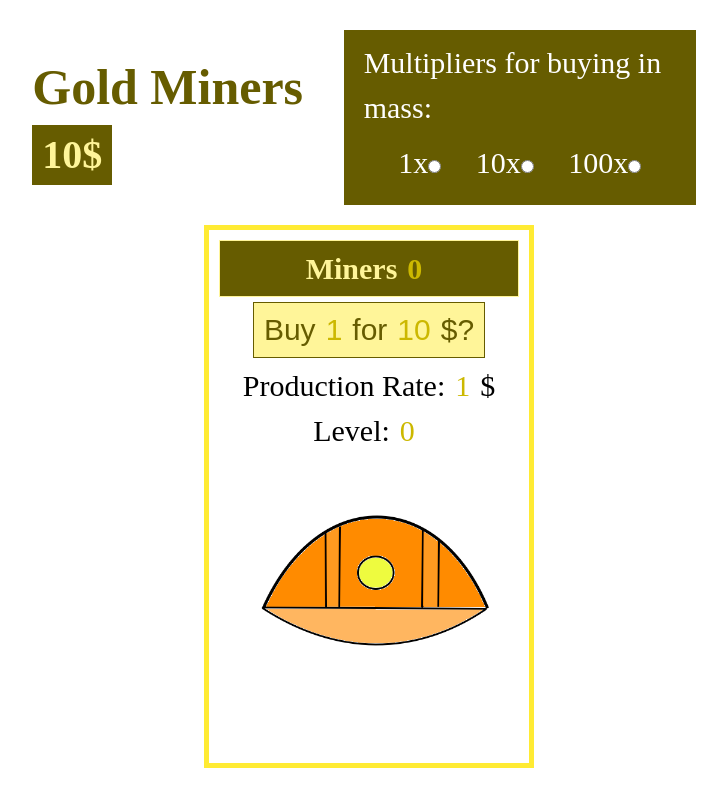
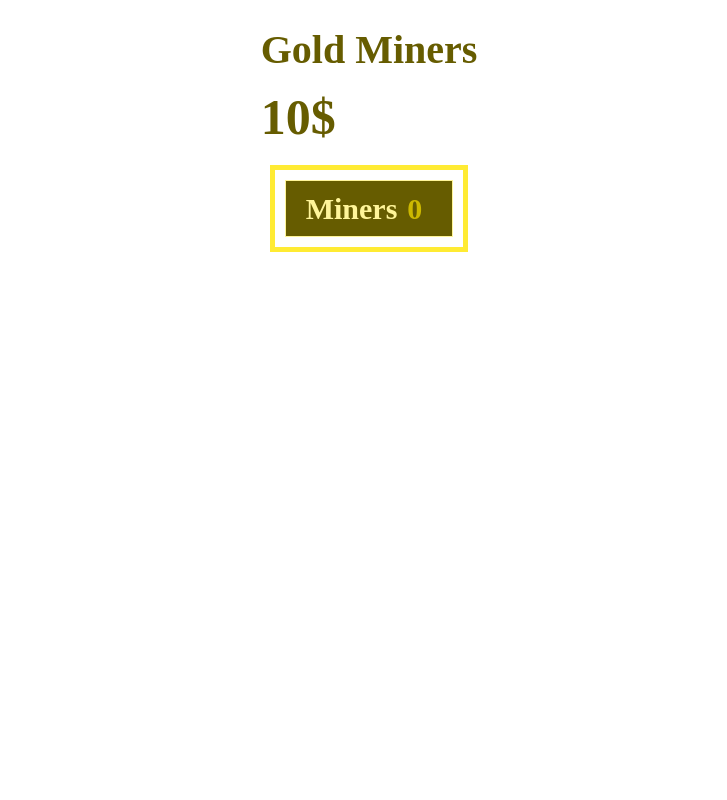
Before and after one commit to collerhatguy/coal-miner-fixed, a React (Create React App) app: page / in a window 1280 px wide. Shown: the whole page, without its empty margins (271-998 px from the left). Built offline with nearby package versions, Linux system fonts and the light colour scheme.

Commit message:
conditionally render multiplier once the ammount of money get high enough

```diff
--- a/src/App.js
+++ b/src/App.js
@@ -1,5 +1,6 @@
-import React, { useState } from "react";
+import React, { useEffect, useState } from "react";
 import { MoneyContext, MultiplierContext } from "./hooks/useContext";
+import useToggle from "./hooks/useToggle";
 import "./css/App.css";
 
 import WorkerList from "./components/WorkerList";
@@ -8,19 +9,23 @@ import MultiplierList from "./components/MultiplierList";
 function App() {
   const [money, setMoney] = useState(10);
   const [multiplier, setMultiplier] = useState(1);
+  const [showMultipliers, toggleShowMultipliers] = useToggle(false);
+
+  useEffect(() => {
+    if (money >= 1000) toggleShowMultipliers(true);
+  }, [money])
+
   return (
     <MoneyContext.Provider value={[money, setMoney]}>
       <MultiplierContext.Provider value={multiplier}>
         <header>
           <div className="text-container">
             <h1>Gold Miners</h1>
-            <h2>
-              <span data-cy="money">
-                {money}$
-              </span>
+            <h2 data-cy="money">
+              {money}$
             </h2>
           </div>
-          <MultiplierList setMultiplier={setMultiplier}/>
+          {showMultipliers && <MultiplierList setMultiplier={setMultiplier}/>}
         </header>
         <main>
           <WorkerList/>
--- a/src/components/Worker.js
+++ b/src/components/Worker.js
@@ -12,7 +12,7 @@ export default function Worker(props) {
 
     const { owned, name, cost, level, productionRate, productionRateUpgradeCost, img } = workerState
 
-    const [visible, toggleVisible] = useToggle(true)
+    const [visible, toggleVisible] = useToggle(false)
 
     if (!affordable) return null
     return (
--- a/src/css/App.css
+++ b/src/css/App.css
@@ -106,17 +106,14 @@ h1, h2, h3 {
 }
 
 h1 {
-  font-size: 5rem;
+  font-size: 4rem;
 }
 
 h2 {
-  font-size: 4rem;
-  background-color: #665c00;
-  color: #fff599;
+  font-size: 5rem;
   width: -webkit-min-content;
   width: -moz-min-content;
   width: min-content;
-  padding: 0 1rem;
 }
 
 @media (max-width: 600px) {
--- a/src/css/_header.scss
+++ b/src/css/_header.scss
@@ -12,13 +12,10 @@ h1, h2, h3 {
     font-weight: 900;
     color: $tertiary-color-400;
 }
-h1 {font-size: $base-font * 5;}
+h1 {font-size: $base-font * 4;}
 h2 {
-    font-size: $base-font * 4;
-    background-color: $tertiary-color-400;
-    color: $tertiary-color-100;
+    font-size: $base-font * 5;
     width: min-content;
-    padding: 0 1rem;
 }
 
 @media(max-width: 600px) {
```
Also changed, not shown: 1 other file (tests, documents, lock files or other folders).
